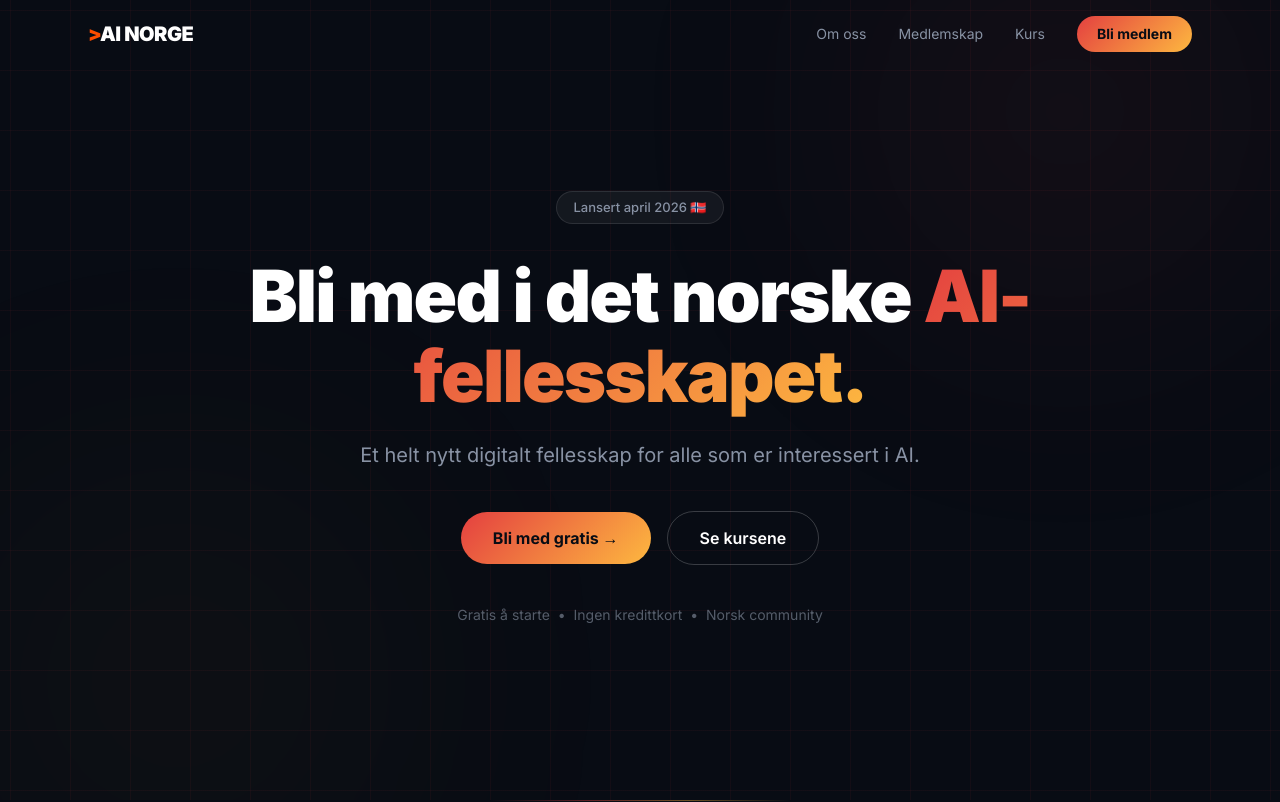
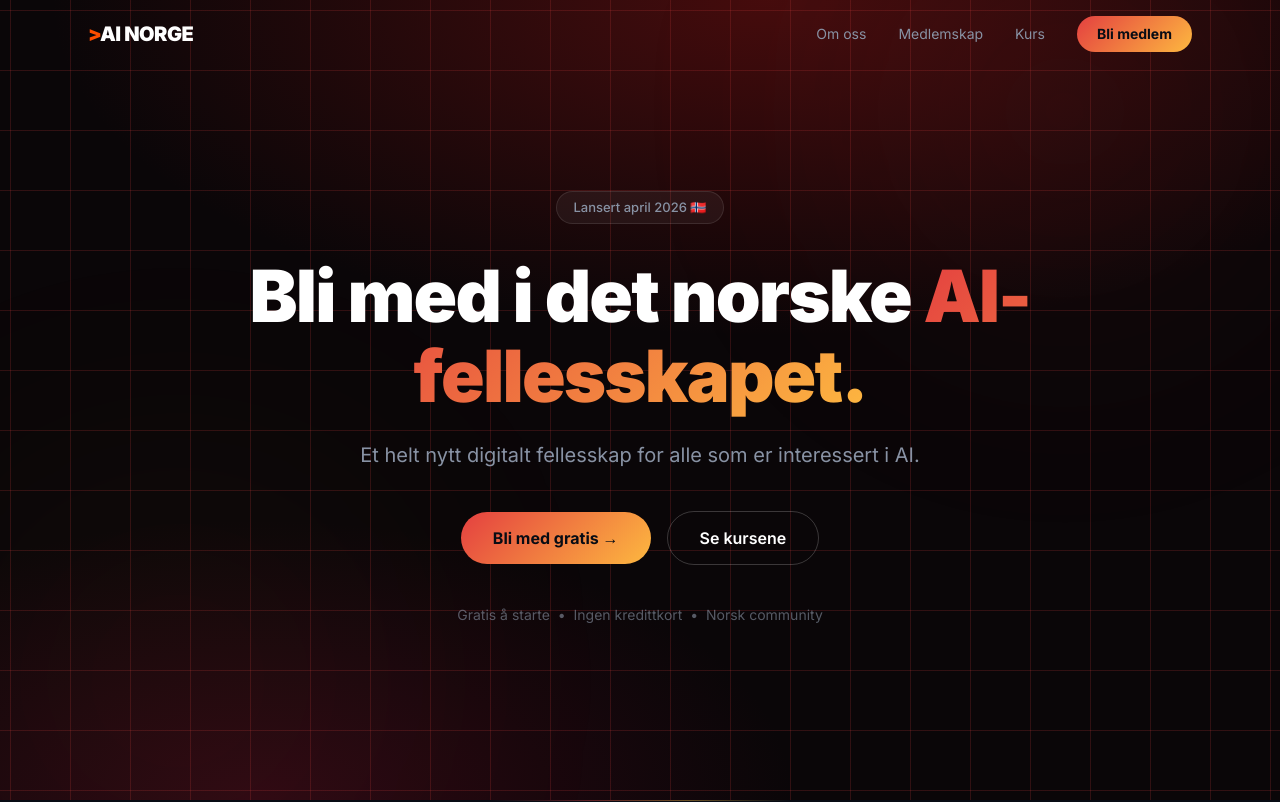
Before and after one commit to benjaclaw/ainorge-landing, a Next.js app: page / in a window 1280 px wide. Shown: the top 802 px of the page. Built offline with nearby package versions, Linux system fonts and the light colour scheme.

Commit message:
feat: smoky dark red background + stronger grid lines in hero

```diff
--- a/src/app/globals.css
+++ b/src/app/globals.css
@@ -48,11 +48,14 @@ body {
 .hero-bg {
   position: relative;
   overflow: hidden;
+  background-color: #0a0608;
   background-image:
-    linear-gradient(rgba(228, 64, 64, 0.05) 1px, transparent 1px),
-    linear-gradient(90deg, rgba(228, 64, 64, 0.05) 1px, transparent 1px);
-  background-size: 60px 60px;
-  background-position: center center;
+    linear-gradient(rgba(228, 64, 64, 0.18) 1px, transparent 1px),
+    linear-gradient(90deg, rgba(228, 64, 64, 0.18) 1px, transparent 1px),
+    radial-gradient(ellipse 80% 60% at 60% 0%, rgba(140, 20, 20, 0.45) 0%, transparent 70%),
+    radial-gradient(ellipse 60% 50% at 20% 100%, rgba(80, 10, 30, 0.5) 0%, transparent 70%);
+  background-size: 60px 60px, 60px 60px, 100% 100%, 100% 100%;
+  background-position: center center, center center, top right, bottom left;
 }
 
 .hero-bg::before,
```
